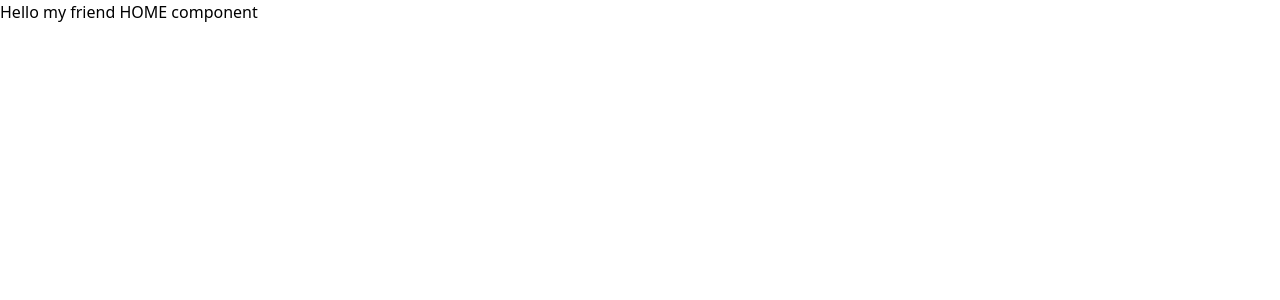
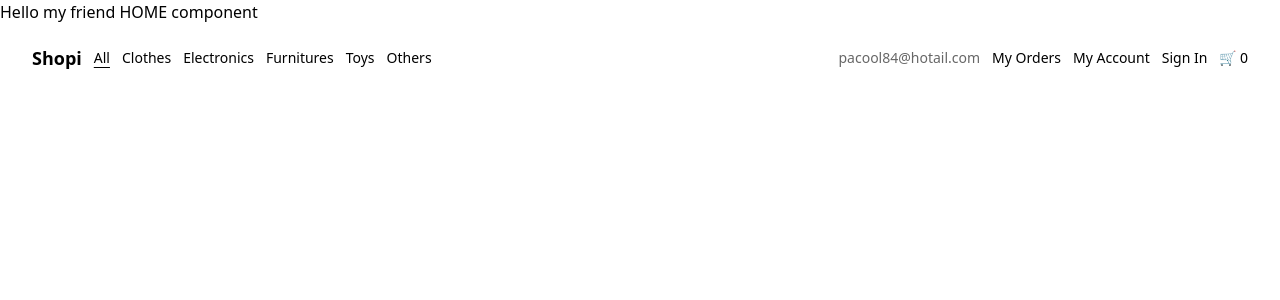
Before and after one commit to pacool84/REACT-VITE-TailWindCSS-Course, a React (Vite) app: page / in a window 1280 px wide. Shown: the top 300 px of the page. Built offline with nearby package versions, Linux system fonts and the light colour scheme.

Commit message:
[ADD] Estilos y estructura completa del componente NavBar

```diff
--- a/src/App/App.jsx
+++ b/src/App/App.jsx
@@ -6,6 +6,7 @@
 import MyOrders from "../MyOrders/index";
 import NotFound from "../NotFound/index";
 import SignIn from "../SignIn/index";
+import NavBar from "../Components/NavBar";
 
 const AppRoutes = () => {
   let routes = useRoutes([
@@ -23,6 +24,7 @@
   return (
     <BrowserRouter>
       <AppRoutes />
+      <NavBar />
     </BrowserRouter>
   );
 };
--- a/src/Components/NavBar/index.jsx
+++ b/src/Components/NavBar/index.jsx
@@ -2,14 +2,97 @@
 import { NavLink } from "react-router-dom";
 
 const NavBar = () => {
+  const activeStyle = "underline underline-offset-4";
   return (
-    <nav>
-      <ul>
-        <li>
+    <nav className=" w-full flex justify-between items-center fixed z-10 py-5 px-8 text-sm font-light">
+      <ul className="flex items-center gap-3">
+        <li className="font-semibold text-lg">
           <NavLink to="/">Shopi</NavLink>
         </li>
+        <li>
+          <NavLink
+            to="/"
+            className={({ isActive }) => (isActive ? activeStyle : undefined)}
+          >
+            All
+          </NavLink>
+        </li>
+        <li>
+          <NavLink
+            to="/clothes"
+            className={({ isActive }) => (isActive ? activeStyle : undefined)}
+          >
+            Clothes
+          </NavLink>
+        </li>
+        <li>
+          <NavLink
+            to="/electronics"
+            className={({ isActive }) => (isActive ? activeStyle : undefined)}
+          >
+            Electronics
+          </NavLink>
+        </li>
+        <li>
+          <NavLink
+            to="/furnitures"
+            className={({ isActive }) => (isActive ? activeStyle : undefined)}
+          >
+            Furnitures
+          </NavLink>
+        </li>
+        <li>
+          <NavLink
+            to="/toys"
+            className={({ isActive }) => (isActive ? activeStyle : undefined)}
+          >
+            Toys
+          </NavLink>
+        </li>
+        <li>
+          <NavLink
+            to="/others"
+            className={({ isActive }) => (isActive ? activeStyle : undefined)}
+          >
+            Others
+          </NavLink>
+        </li>
       </ul>
-      <ul></ul>
+      <ul className="flex items-center gap-3">
+        <li className="text-black/60">pacool84@hotail.com</li>
+        <li>
+          <NavLink
+            to="/my-orders"
+            className={({ isActive }) => (isActive ? activeStyle : undefined)}
+          >
+            My Orders
+          </NavLink>
+        </li>
+        <li>
+          <NavLink
+            to="/my-account"
+            className={({ isActive }) => (isActive ? activeStyle : undefined)}
+          >
+            My Account
+          </NavLink>
+        </li>
+        <li>
+          <NavLink
+            to="/sign-in"
+            className={({ isActive }) => (isActive ? activeStyle : undefined)}
+          >
+            Sign In
+          </NavLink>
+        </li>
+        <li>
+          <NavLink
+            to="/car"
+            className={({ isActive }) => (isActive ? activeStyle : undefined)}
+          >
+            🛒 0
+          </NavLink>
+        </li>
+      </ul>
     </nav>
   );
 };
```
